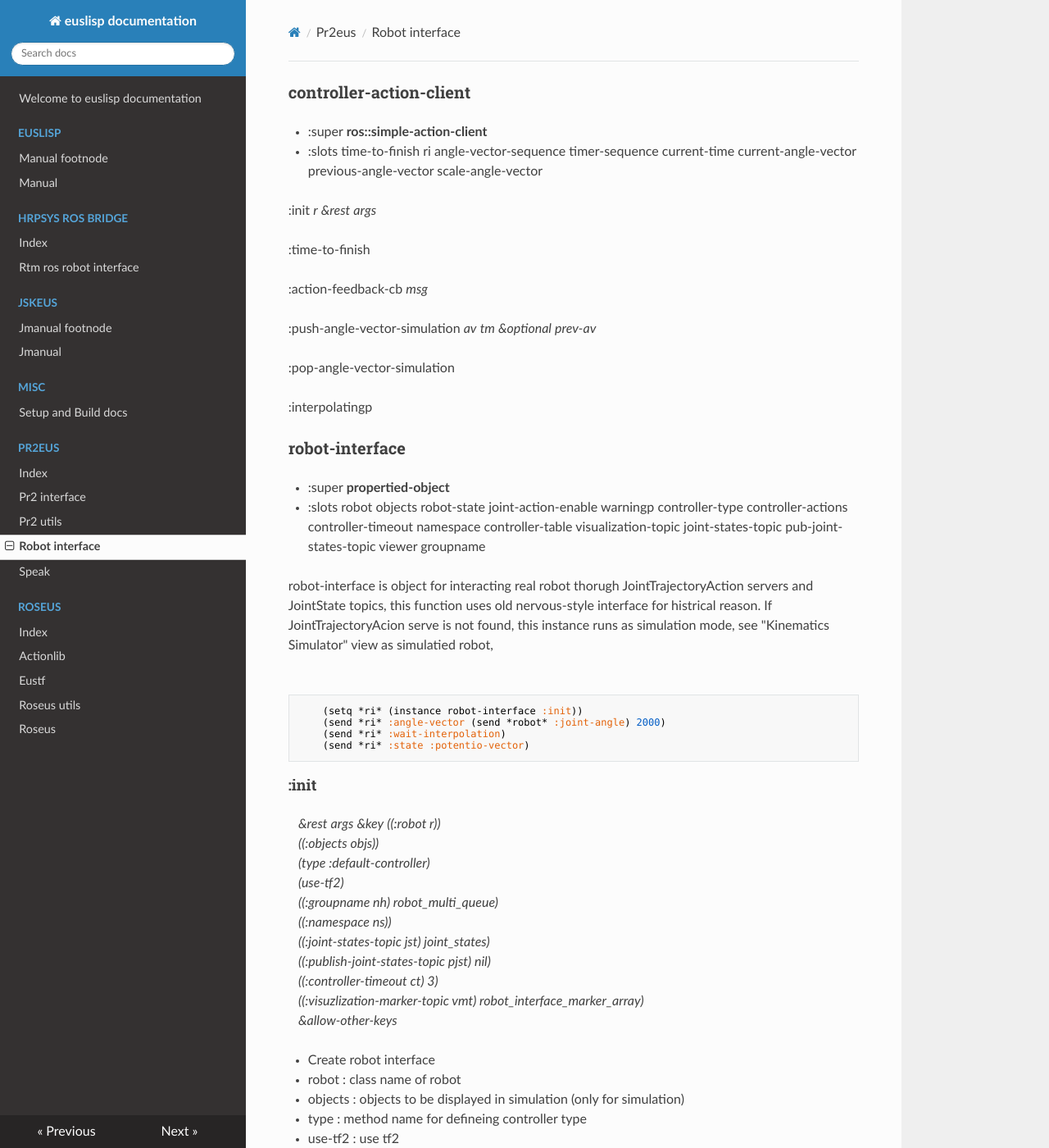
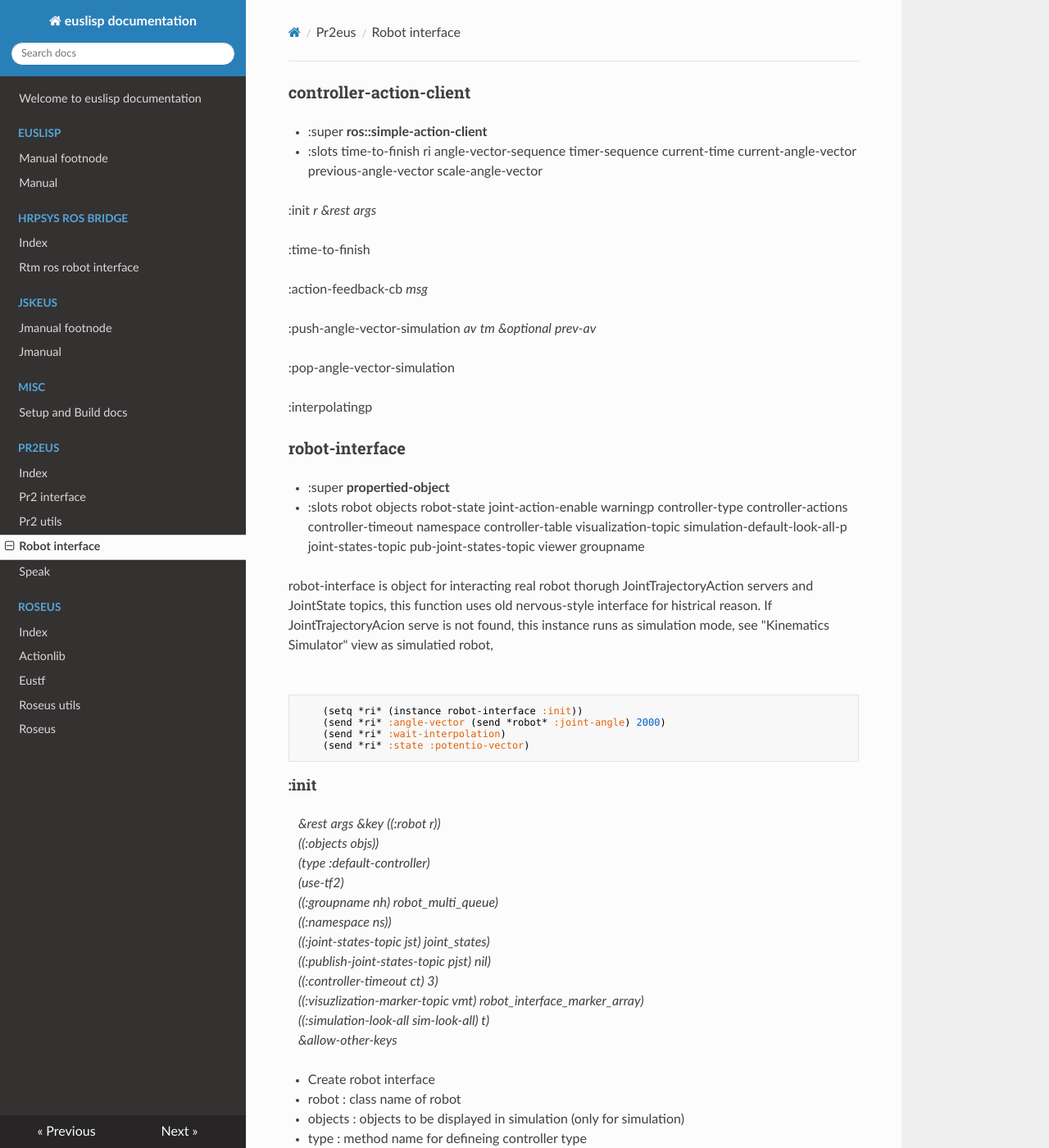
Before and after one commit to jsk-ros-pkg/euslisp-docs, an MkDocs documentation site: the page built from docs/pr2eus/robot-interface.md, in a window 1280 px wide and 1400 px high. Shown: the whole window at 82% size. Built offline with MkDocs 1.6.1, drawn with Linux system fonts in a browser that asks for light colours; nearby versions of some CDN libraries; some of the changed text lies outside the part shown.

Commit message:
update documentation for pr2eus

```diff
--- a/docs/pr2eus/robot-interface.md
+++ b/docs/pr2eus/robot-interface.md
@@ -19,7 +19,7 @@
 
 ### robot-interface
 - :super **propertied-object**
-- :slots robot objects robot-state joint-action-enable warningp controller-type controller-actions controller-timeout namespace controller-table visualization-topic joint-states-topic pub-joint-states-topic viewer groupname
+- :slots robot objects robot-state joint-action-enable warningp controller-type controller-actions controller-timeout namespace controller-table visualization-topic simulation-default-look-all-p joint-states-topic pub-joint-states-topic viewer groupname
 
 robot-interface is object for interacting real robot thorugh JointTrajectoryAction servers and JointState topics, this function uses old nervous-style interface for histrical reason. If JointTrajectoryAcion serve is not found, this instance runs as simulation mode, see "Kinematics Simulator" view as simulatied robot, <br>
  <br>
@@ -31,7 +31,7 @@ robot-interface is object for interacting real robot thorugh JointTrajectoryActi
 
 
 #### :init
-&nbsp;&nbsp;&nbsp;*&rest* *args* *&key* *((:robot r))* <br>&nbsp;&nbsp;&nbsp;*((:objects objs))* <br>&nbsp;&nbsp;&nbsp;*(type :default-controller)* <br>&nbsp;&nbsp;&nbsp;*(use-tf2)* <br>&nbsp;&nbsp;&nbsp;*((:groupname nh) robot_multi_queue)* <br>&nbsp;&nbsp;&nbsp;*((:namespace ns))* <br>&nbsp;&nbsp;&nbsp;*((:joint-states-topic jst) joint_states)* <br>&nbsp;&nbsp;&nbsp;*((:publish-joint-states-topic pjst) nil)* <br>&nbsp;&nbsp;&nbsp;*((:controller-timeout ct) 3)* <br>&nbsp;&nbsp;&nbsp;*((:visuzlization-marker-topic vmt) robot_interface_marker_array)* <br>&nbsp;&nbsp;&nbsp;*&allow-other-keys*
+&nbsp;&nbsp;&nbsp;*&rest* *args* *&key* *((:robot r))* <br>&nbsp;&nbsp;&nbsp;*((:objects objs))* <br>&nbsp;&nbsp;&nbsp;*(type :default-controller)* <br>&nbsp;&nbsp;&nbsp;*(use-tf2)* <br>&nbsp;&nbsp;&nbsp;*((:groupname nh) robot_multi_queue)* <br>&nbsp;&nbsp;&nbsp;*((:namespace ns))* <br>&nbsp;&nbsp;&nbsp;*((:joint-states-topic jst) joint_states)* <br>&nbsp;&nbsp;&nbsp;*((:publish-joint-states-topic pjst) nil)* <br>&nbsp;&nbsp;&nbsp;*((:controller-timeout ct) 3)* <br>&nbsp;&nbsp;&nbsp;*((:visuzlization-marker-topic vmt) robot_interface_marker_array)* <br>&nbsp;&nbsp;&nbsp;*((:simulation-look-all sim-look-all) t)* <br>&nbsp;&nbsp;&nbsp;*&allow-other-keys*
 
 - Create robot interface <br>
 - robot : class name of robot <br>
@@ -261,7 +261,9 @@ Return value is a list of interpolatingp for all controllers, so (null (some #'i
 
 :objects *&optional* *objs*
 
-:draw-objects
+:set-simulation-default-look-at *look-at-p*
+
+:draw-objects *&key* *look-all*
 
 :joint-action-enable *&optional* *(e :dummy)*
 
```
